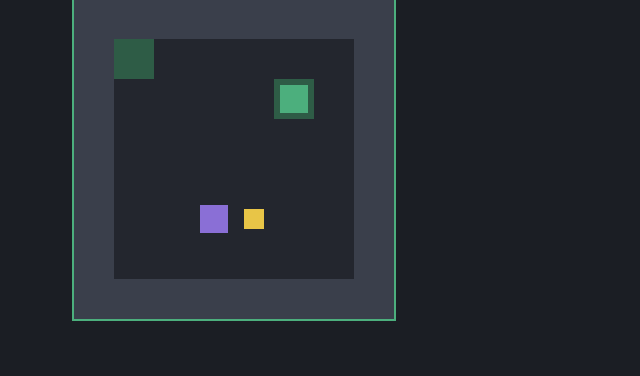
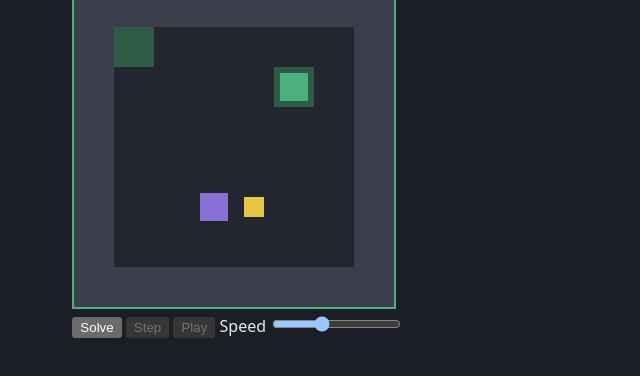
Before and after one commit to ctkrug/sokoban-forge, a website built with Vite: page index.html in a window 1280 px wide. Shown: the part 248-624 px from the top of the page, without its empty margins (319-959 px from the left). Built offline with nearby package versions, Linux system fonts and the light colour scheme.

Commit message:
feat(ui): add solve/step/play playback controls markup
Adds a Solve button plus step/play/speed controls for animating a
found solution one move at a time or on an interval.

```diff
--- a/index.html
+++ b/index.html
@@ -22,6 +22,13 @@
         <span id="move-counter">Moves: 0</span>
       </div>
       <canvas id="game-canvas" width="400" height="320"></canvas>
+      <div id="solver-controls">
+        <button id="solve" type="button">Solve</button>
+        <button id="solve-step" type="button" disabled>Step</button>
+        <button id="solve-play" type="button" disabled>Play</button>
+        <label for="solve-speed">Speed</label>
+        <input id="solve-speed" type="range" min="60" max="600" step="20" value="250" />
+      </div>
       <p id="status" role="status"></p>
     </main>
     <script type="module" src="./src/main.js"></script>
```
